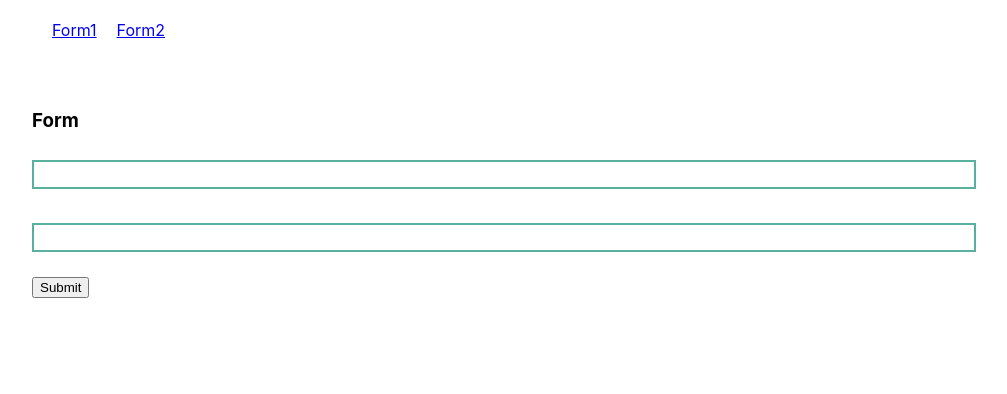
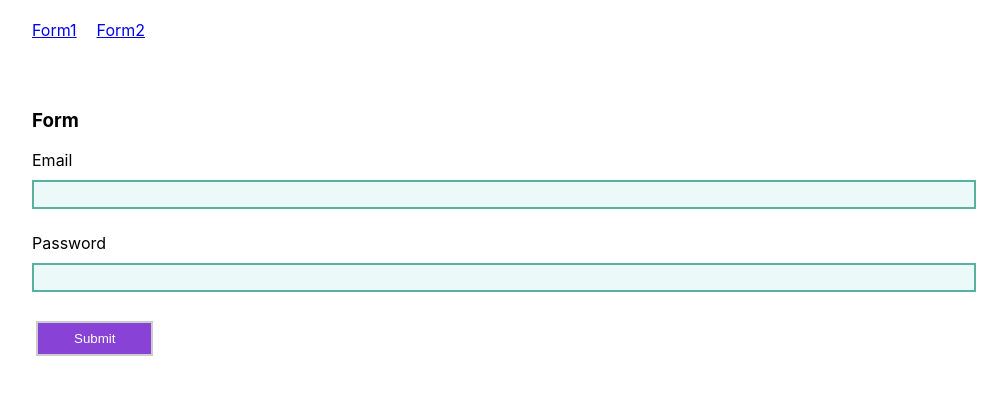
Before and after one commit to HimanshuGautamBS/FormValidation, a React (Create React App) app: page /contact in a window 1280 px wide. Shown: the top 394 px of the page, without its empty margins (18-1025 px from the left). Built offline with nearby package versions, Linux system fonts and the light colour scheme.

Commit message:
Apply external css in both type of forms

```diff
--- a/src/components/Form.css
+++ b/src/components/Form.css
@@ -4,6 +4,7 @@ input[type=text], input[type=email] , input[type=number] ,input[type=password] {
     margin: 10px 0px;
     box-sizing: border-box;
     border: 2px solid #58B19F;
+    background-color: #ecf9f9;
 
 }
 
@@ -17,7 +18,7 @@ textarea {
     resize: none;
 }
 
-input[type=submit] {
+input[type=submit],button {
     background-color: #8842d5;
     border: none;
     color: white;
--- a/src/components/Form.js
+++ b/src/components/Form.js
@@ -18,11 +18,11 @@ export default class Form extends Component {
   {
     if(!this.state.email.includes("@") && this.state.password.length < 5)
     {
-      this.setState({nameError:"Invalid Name",passwordError: "Password lenth should be more than 5"})
+      this.setState({nameError:"Invalid Email",passwordError: "Password lenth should be more than 5"})
     }
     else if(!this.state.email.includes("@"))
     {
-     this.setState({nameError:"Invalid name"})
+     this.setState({nameError:"Invalid Email"})
     }
     else if(this.state.password.length < 5)
     {
@@ -43,12 +43,15 @@ export default class Form extends Component {
       }
     }
 
-    render() {
+  render() {
         return (
             <div style={{padding:"50px"}}>
                 <h3>Form</h3>
+                <label>Email</label><br/>
                 <input type="text" onChange={(event)=>{this.setState({email:event.target.value})}}/>
                 <p style={{color:"red" ,fontSize:"14px"}}>{this.state.nameError}</p>
+
+                <label>Password</label><br/>
                 <input type="password" onChange={(event)=>{this.setState({password:event.target.value})}}/>
                 <p style={{color:"red" ,fontSize:"14px"}}>{this.state.passwordError}</p>
                 <button onClick={()=>this.submit()}>Submit</button>
--- a/src/components/Menu.jsx
+++ b/src/components/Menu.jsx
@@ -5,7 +5,7 @@ export default class Menu extends Component {
     render() {
         return (
             <>
-            <div style={{paddingLeft:"50px",paddingTop:"20px"}}>
+            <div style={{paddingLeft:"30px",paddingTop:"20px"}}>
               <NavLink style={{padding:"20px"}} exact to="/">Form1</NavLink>
               <NavLink exact to="/contact">Form2</NavLink>
               </div>
```
